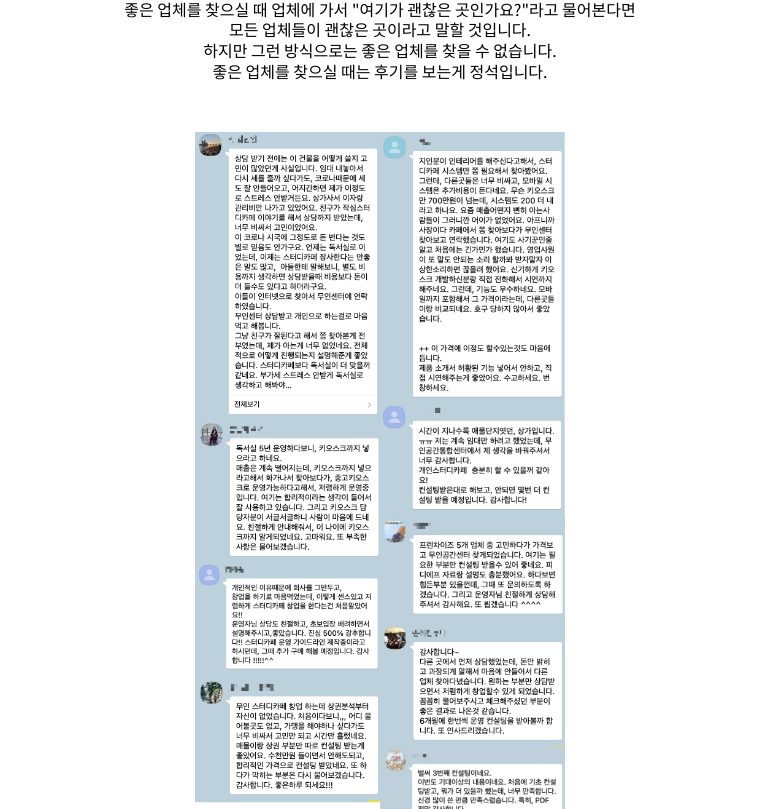
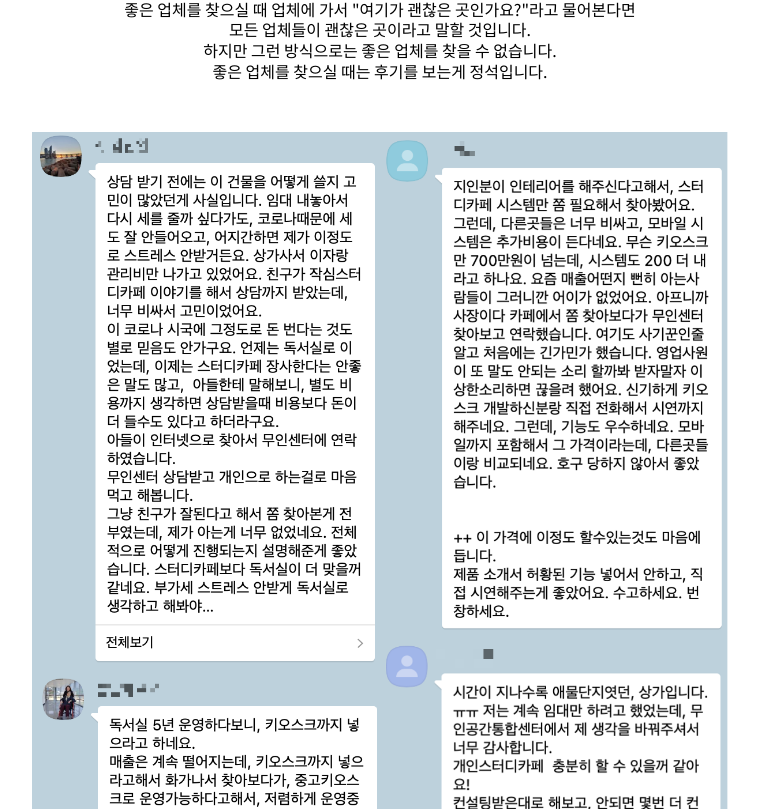
Before and after one commit to yoojat/USIC, a Next.js app: page / in a window 1280 px wide. Shown: the part 1251-2060 px from the top of the page, without its empty margins (260-1019 px from the left). Built offline with nearby package versions, Linux system fonts and the light colour scheme.

Commit message:
카톡 후기 크기 변경

```diff
--- a/pages/index.tsx
+++ b/pages/index.tsx
@@ -118,7 +118,7 @@ const Home: NextPage = () => {
           src='/comments.png'
           alt='카카오후기'
           width={800}
-          height={800}
+          height={1500}
           objectFit='contain'
         />
       </KakaoDisplay>
```
